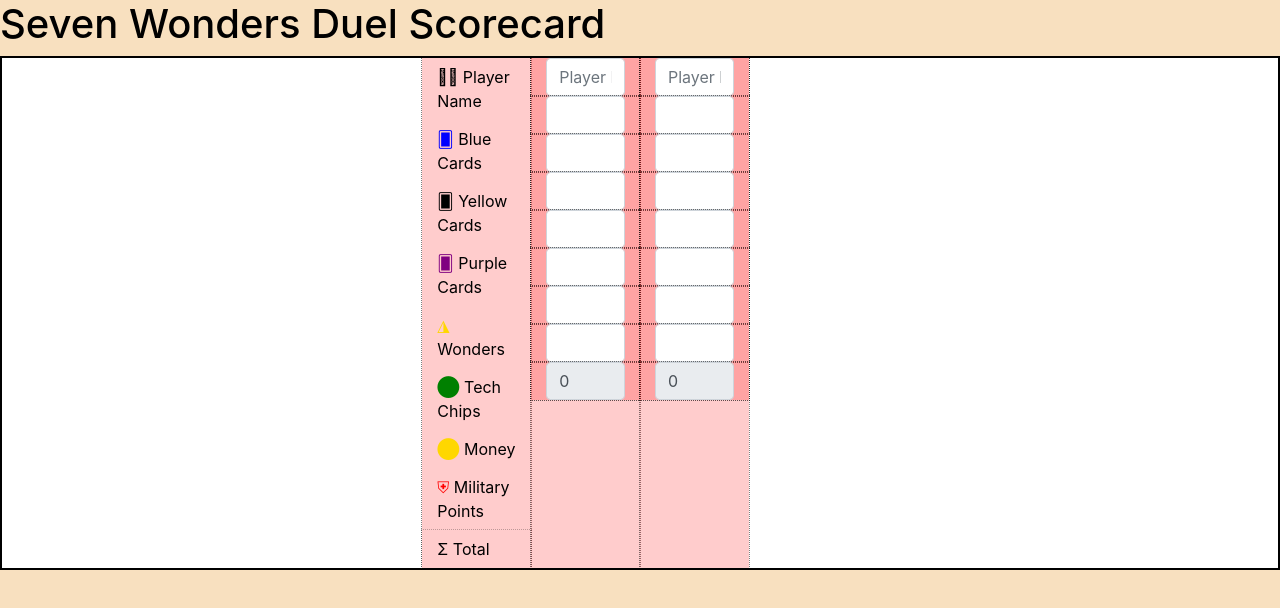
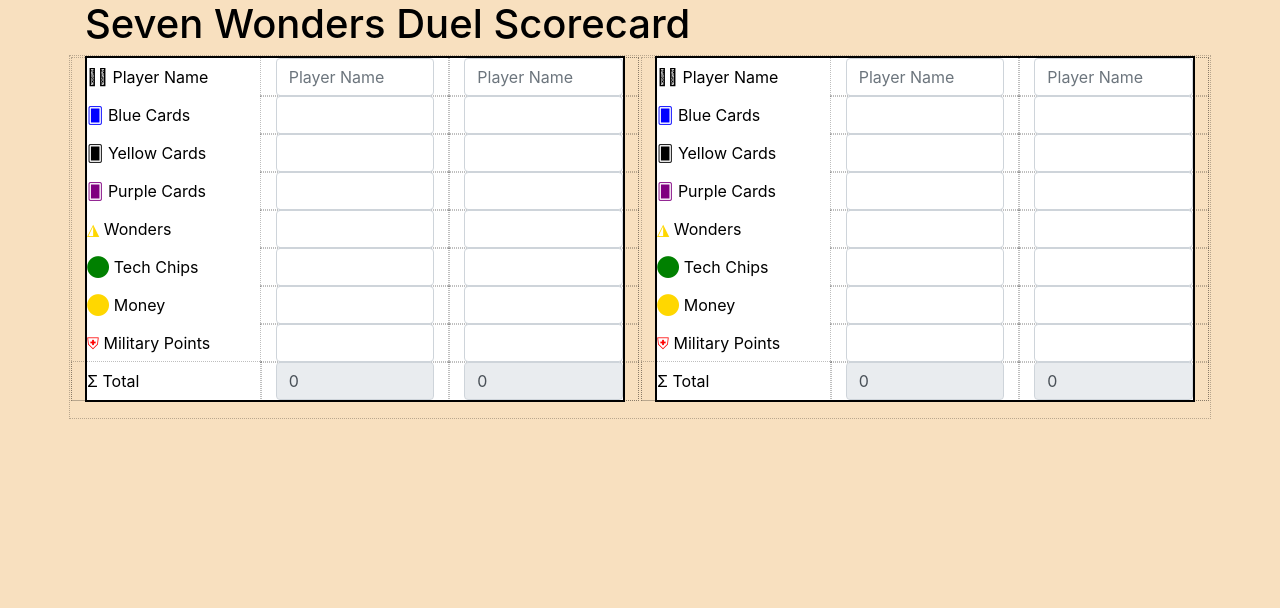
Before and after one commit to miramardesign/seven-wonders-duel-scorecard-react, a React (Create React App) app: page / in a window 1280 px wide. Shown: the top 608 px of the page. Built offline with nearby package versions, Linux system fonts and the light colour scheme.

Commit message:
grid work. dup card

```diff
--- a/src/App.css
+++ b/src/App.css
@@ -17,8 +17,6 @@
 .i-player:after{
   content: "\2302 \20E4";
 }
-
-
 
 .i-card:after{
   content: "\1f0a0";
@@ -56,6 +54,6 @@
 }
 
 div[class^="col-"] {
-  background-color: rgba(255, 0, 0, 0.2);
-  outline: 1px dotted rgba(0, 0, 0, 0.5);
+  /* background-color: rgba(255, 0, 0, 0.2);
+  outline: 1px dotted rgba(0, 0, 0, 0.5); */
 }
--- a/src/App.js
+++ b/src/App.js
@@ -9,13 +9,23 @@
 
 
   return (
-    <div className="App">
+    <div className="App container">
+
+
       <header className="App-header">
         <h1>Seven Wonders Duel Scorecard </h1>
       </header>
-      <ScoreCard></ScoreCard>
+      <div className="row" >
 
+        <div className="col-md-6" >
+          <ScoreCard></ScoreCard>
+        </div>
+        <div className="col-md-6" >
+          <ScoreCard></ScoreCard>
+        </div>
+      </div>
     </div>
+
   );
 }
 
--- a/src/ScoreCard/ScoreCard.jsx
+++ b/src/ScoreCard/ScoreCard.jsx
@@ -91,17 +91,17 @@
   render() {
 
     return (
-      <section id="scorecard" className="form-group " >
+      <section id="scorecard" className="form-group" >
 
         <div className="row" >
-          <div className="col-md-1 offset-md-4" >
+          <div className="col-md-4" >
             <ScoreList scoreList={this.scoreList}></ScoreList>
           </div>
 
-          <div className="col-md-1" >
+          <div className="col-md-4" >
             <ScoreInput player={this.state.player1} scoreList={this.scoreList}></ScoreInput>
           </div>
-          <div className="col-md-1" >
+          <div className="col-md-4" >
             <ScoreInput player={this.state.player2} scoreList={this.scoreList}></ScoreInput>
           </div>
 
```
